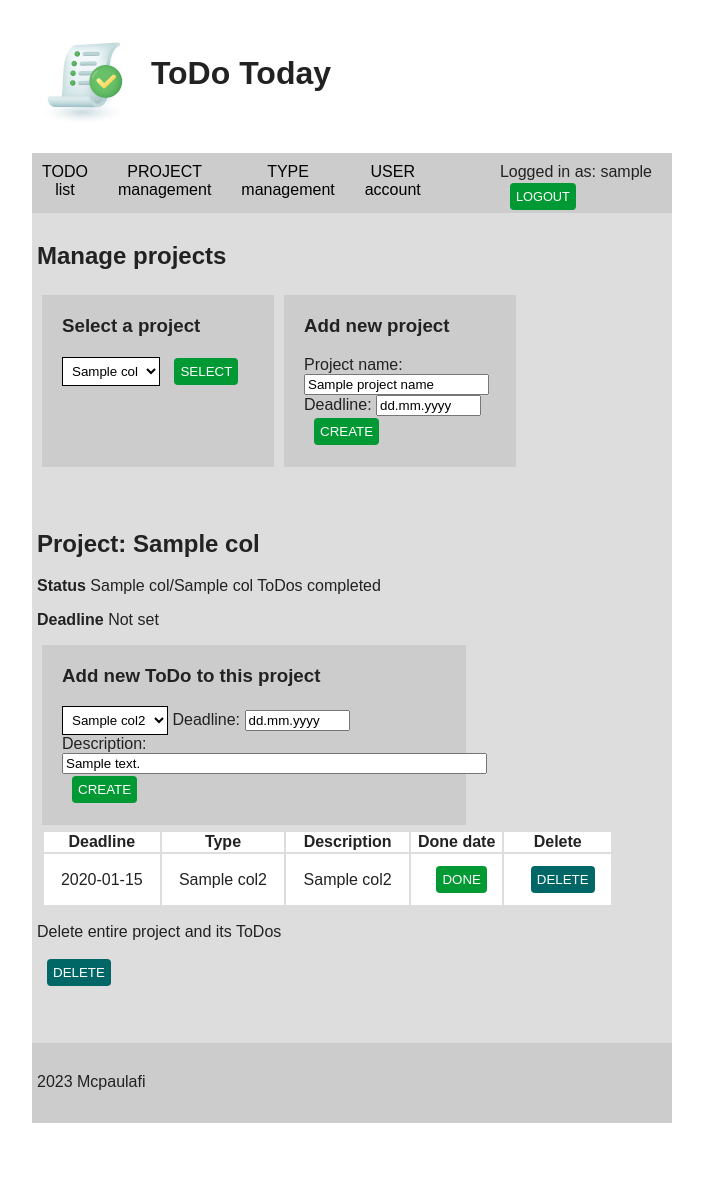
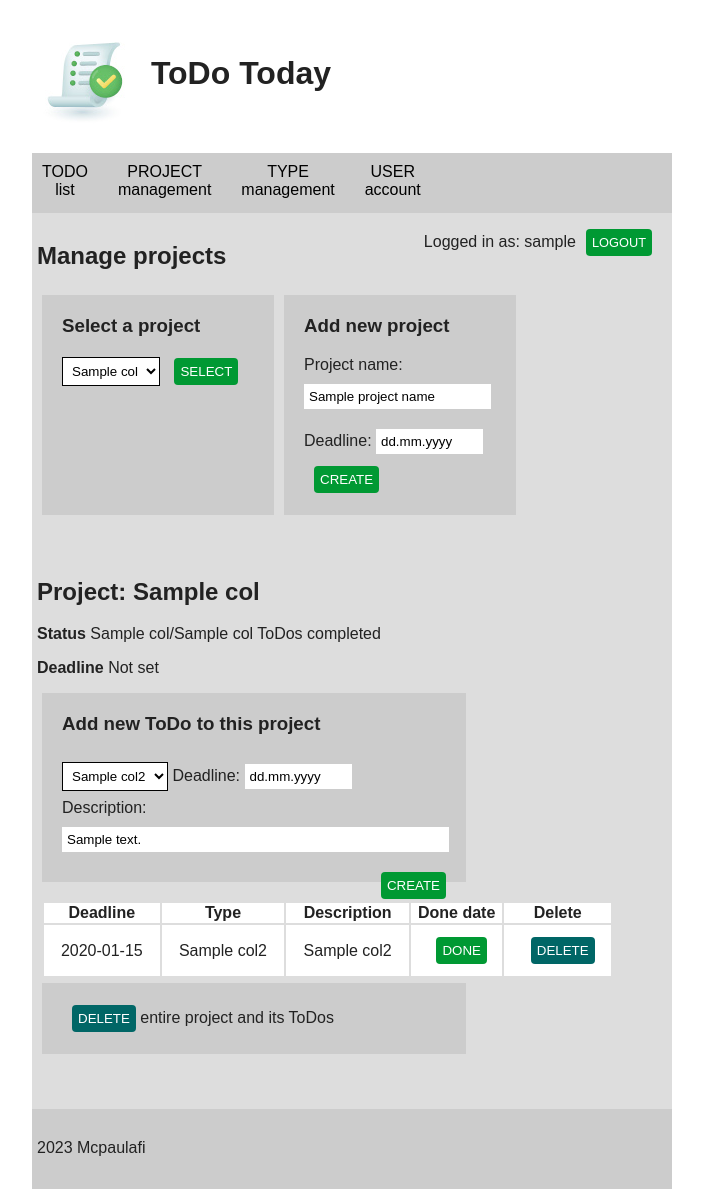
Before and after one commit to mcpaulafi/Todotoday, a Flask app: template templates/manage.html in a window 1280 px wide. Shown: the whole page, without its empty margins (288-991 px from the left). Before the commit the page ends 1123 px from the top, so only its background shows below. Run offline with Flask 3, Linux system fonts and the light colour scheme; the visitor is signed in with stand-in values (Sample User, id 1); the template is opened without the code that fills it: most values are stand-ins (such as "Sample title", 1, 10 or a date in 2020).

Commit message:
Fixed button styles.

```diff
--- a/static/style_todo.css
+++ b/static/style_todo.css
@@ -16,20 +16,19 @@ body {
     padding: 0px;
     text-align: center;
     background-color: #CCCCCC;
-    border: 0px solid blue;
 }
 
 .menu-item {
     float: left;
-    height: 60px;
-    padding: 10px;
+    height: 50px;
+    padding: 10px 10px 0px;
     margin-right: 10px;
 }
 
 .menu-item-on {
     float: left;
-    height: 60px;
-    padding: 10px;
+    height: 50px;
+    padding: 10px 10px 0px;
     margin-right: 10px;
     font-weight: bold;
     background-color: #DDDDDD;
@@ -37,10 +36,12 @@ body {
 
 .menu-item-user {
     float: right;
-    height: 60px;
-    padding: 10px;
-    margin-right: 10px;
+    height: 45px;
+    padding: 20px 10px 0px;
+    margin-left: 10px;
     font-weight: normal;
+    display: flex;
+    justify-content: space-around;
 }
 
 div.menu-item p{
@@ -168,6 +169,17 @@ input[type=submit], input[type=reset] {
     margin: 2px 0px 2px 10px;
   }
 
+  input[type=submit].done-right {
+    background-color: #009933;
+    border: black;
+    color: white;
+    border-radius: 4px;
+    padding: 6px;
+    text-decoration: none;
+    margin: 10px 0px 2px 10px;
+    float: right;
+  }
+
   input[type=submit]:hover,   input[type=submit].login:hover,   input[type=submit].delete:hover {
     background-color: #000;
   }
@@ -178,7 +190,7 @@ input[type=text], input[type=password] {
     color: black;
     padding: 5px;
     text-decoration: none;
-    margin: 10px 10px 0px 0px;
+    margin: 10px 0px 10px 0px;
   }
 
 select {
@@ -190,46 +202,8 @@ select {
 /* LINK */
 a:link {
     text-decoration: none;
-    color: navy;
+    color: #009;
 }
-
-.menu-item a:link {
-    text-decoration: none;
-    color: black;
-}
-
-
-.buttonlike a:link {
-    background-color: #009933;;
-    border: black;
-    color: white;
-    border-radius: 4px;
-    padding: 6px;
-    font-size: 0.8em;
-    text-decoration: none;
-    text-transform: uppercase;
-    margin: 2px 10px 5px 10px;
-    float: left;
-  }
-
-
-a:visited {
-    text-decoration: none;
-      color: black;
-    }
-
-.buttonlike a:visited {
-        background-color:  #009933;
-        border: black;
-        color: white;
-        border-radius: 4px;
-        padding: 6px;
-        font-size: 0.8em;
-        text-decoration: none;
-        text-transform: uppercase;
-        margin: 2px 10px 5px 10px;
-        float: left;
-    }
 
 
 a:hover {
@@ -240,6 +214,89 @@ a:active {
     text-decoration: underline;
 }
 
+a:visited {
+    text-decoration: none;
+      color: black;
+    }
+
+.menu-item a:link {
+    text-decoration: none;
+    color: black;
+}
+
+
+.buttonlike a:link {
+    background-color: #009933;
+    color: #FFF;
+    border-radius: 4px;
+    padding: 6px;
+    font-size: 0.8em;
+    text-decoration: none;
+    text-transform: uppercase;
+    margin: 10px;
+  }
+
+.buttonlike-left a:link {
+    background-color: #009933;
+    color: #FFF;
+    border-radius: 4px;
+    padding: 6px;
+    font-size: 0.8em;
+    text-decoration: none;
+    text-transform: uppercase;
+    margin: 0px 10px 0px;
+    float: left;
+}
+
+
+.buttonlike a:visited {
+    background-color: #009933;
+    color: #FFF;
+    border-radius: 4px;
+    padding: 6px;
+    font-size: 0.8em;
+    text-decoration: none;
+    text-transform: uppercase;
+    margin: 10px;
+    }
+
+.buttonlike-left a:visited {
+        background-color: #009933;
+        color: #FFF;
+        border-radius: 4px;
+        padding: 6px;
+        font-size: 0.8em;
+        text-decoration: none;
+        text-transform: uppercase;
+        margin: 10px;
+        float: left;
+        }
+
+.buttonlike a:hover {
+    background-color: #000;
+    color: #FFF;
+    border-radius: 4px;
+    padding: 6px;
+    font-size: 0.8em;
+    text-decoration: none;
+    text-transform: uppercase;
+    margin: 10px;
+    }
+
+.buttonlike-left a:hover {
+    background-color: #000;
+    color: #FFF;
+    border-radius: 4px;
+    padding: 6px;
+    font-size: 0.8em;
+    text-decoration: none;
+    text-transform: uppercase;
+    margin: 10px;
+    float: left;
+    }
+
+
+
 /* IMAGE */
 img.logo {
     padding: 5px;
--- a/templates/manage.html
+++ b/templates/manage.html
@@ -31,8 +31,8 @@
             <form action="/manage" method="POST">
                 <input type="hidden" name="csrf_token" value="{{ session.csrf_token }}">
                 <input type="hidden" name="form_type" value="add_project">
-                Project name: <input type="input" name="project_name" value="{{ project_name }}"><br>
-                Deadline: <input type="input" name="project_deadline" value="dd.mm.yyyy" size="10">
+                Project name: <input type="text" name="project_name" value="{{ project_name }}"><br>
+                Deadline: <input type="text" name="project_deadline" value="dd.mm.yyyy" size="10">
                 <input type="submit" class="done" value="CREATE">
             </form></div>
 
@@ -62,9 +62,9 @@
                             <option value="{{col2[0]}}">{{ col2[1] }}
                             {% endfor %}
                         </select>
-                        Deadline: <input type="input" name="todo_deadline" value="{% if col[4] %}{{col[4].strftime('%d.%m.%Y')}}{% else %}dd.mm.yyyy{% endif %}" size="10"><br>
-                        Description: <input type="input" name="todo_description" size="50" value="{{ todo_description }}">
-                        <input type="submit" class="done" value="CREATE">
+                        Deadline: <input type="text" name="todo_deadline" value="{% if col[4] %}{{col[4].strftime('%d.%m.%Y')}}{% else %}dd.mm.yyyy{% endif %}" size="10"><br>
+                        Description: <input type="text" name="todo_description" size="45" value="{{ todo_description }}">
+                        <input type="submit" class="done-right" value="CREATE">
                     </form>
                     </div>
                 {% else %}
@@ -106,13 +106,14 @@
 
                 {% endfor %}
                 </table>
-                    <p>Delete entire project and its ToDos
+                <div class="add-new">
                         <form action="/manage" method="POST">
                         <input type="hidden" name="csrf_token" value="{{ session.csrf_token }}">
                         <input type="hidden" name="form_type" value="delete_project">
                         <input type="hidden" name="project_id" value="{{ col[0] }}">
                         <input type="submit" class="delete" value="DELETE">
-                    </form></p>
+                        entire project and its ToDos
+                    </form></div>
             {% endfor %}
         {% else %}
                 {% if project_names %}
--- a/templates/register.html
+++ b/templates/register.html
@@ -4,8 +4,8 @@
 {% block content %}
 
     {% if session.user_id %}
-        <p>Logged in as: {{ session.user_id }}
-        <div class="buttonlike"><a href="/logout">Logout</a></div> before creating a new user account.</p>
+        <p>Logged in as: {{ session.username }}
+        <div class="buttonlike-left"><a href="/logout">Logout</a></div> before creating a new user account.</p>
 
     {% else %}
         {%if error_message %}
```
